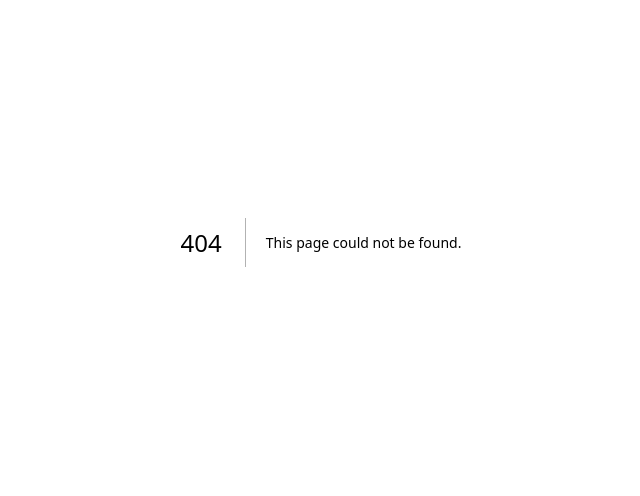
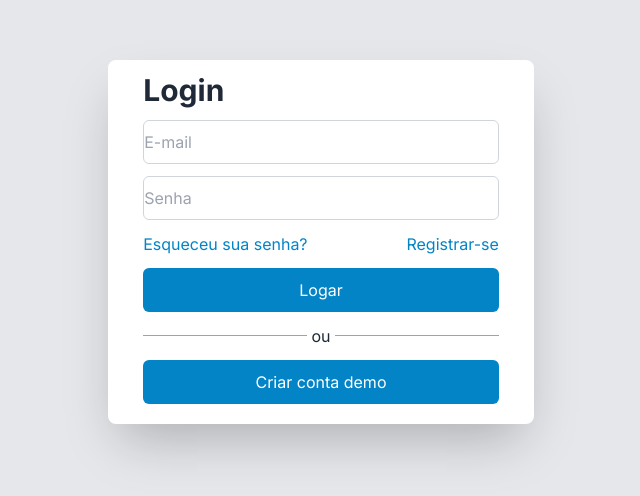
Before and after one commit to lucasrluz/note-frontend, a Next.js app: page /login in a window 1280 px wide. Before the commit this address had no page. Shown: the part 158-654 px from the top of the page, without its empty margins (319-959 px from the left). Built offline with nearby package versions, Linux system fonts and the light colour scheme.

Commit message:
feat: criado tela de login

```diff
--- /dev/null
+++ b/app/login/page.tsx
@@ -0,0 +1,79 @@
+"use client";
+import { useRouter } from "next/navigation";
+import axios from "axios";
+import Link from "next/link";
+import Input from "postcss/lib/input";
+
+export default function LoginPage() {
+  const router = useRouter();
+
+  function createDemoAccount() {
+    // axios.post("https://note-api-w041.onrender.com/demo")
+    // .then((response) => {
+    // localStorage.setItem("foo", "bar")
+    // router.push('/user/demo')
+    // })
+    // .catch((error) => {
+    //     alert(error)
+    // })
+    alert(
+      "Esta é uma Conta Demo, portando ela será excluída em 24h. Não armazene nenhum valor que você queira guardar por uma longo tempo. Caso este seja o seu objeto considere criar uma conta.",
+    );
+
+    const emailInput: HTMLInputElement = document.querySelector("#email")!;
+    const passwordInput: HTMLInputElement =
+      document.querySelector("#password")!;
+
+    emailInput.value = "foo";
+    passwordInput.value = "123";
+  }
+
+  function logar() {}
+
+  return (
+    <main className="flex h-screen flex-col items-center justify-center">
+      <div className="flex w-1/3 flex-col items-center rounded-lg bg-white shadow-2xl">
+        <div className="w-5/6">
+          <h1 className="my-3 text-3xl font-bold">Login</h1>
+        </div>
+        <input
+          id="email"
+          className="h-11 w-5/6 rounded-md border border-solid border-gray-300 focus:outline-none"
+          type="text"
+          placeholder="E-mail"
+        />
+        <input
+          id="password"
+          className="my-3 h-11 w-5/6 rounded-md border border-solid border-gray-300 focus:outline-none"
+          type="text"
+          placeholder="Senha"
+        />
+        <div className="flex w-5/6 justify-between">
+          <a className="text-sky-600" href="">
+            Esqueceu sua senha?
+          </a>
+          <a className="text-sky-600" href="">
+            Registrar-se
+          </a>
+        </div>
+        <button
+          className="my-3 h-11 w-5/6 rounded-md bg-sky-600 text-white hover:bg-sky-700"
+          onClick={() => router.push("/note")}
+        >
+          Logar
+        </button>
+        <div className="flex w-5/6 flex-row">
+          <div className="h-3 w-full border-b border-solid border-gray-400"></div>
+          <p className="ml-1 mr-1">ou</p>
+          <div className="h-3 w-full border-b border-solid border-gray-400"></div>
+        </div>
+        <button
+          className="mb-5 mt-3 h-11 w-5/6 rounded-md bg-sky-600 text-white hover:bg-sky-700"
+          onClick={createDemoAccount}
+        >
+          Criar conta demo
+        </button>
+      </div>
+    </main>
+  );
+}
--- a/app/page.tsx
+++ b/app/page.tsx
@@ -1,113 +1,8 @@
 import Image from 'next/image'
+import LoginPage from './login/page'
 
 export default function Home() {
   return (
-    <main className="flex min-h-screen flex-col items-center justify-between p-24">
-      <div className="z-10 max-w-5xl w-full items-center justify-between font-mono text-sm lg:flex">
-        <p className="fixed left-0 top-0 flex w-full justify-center border-b border-gray-300 bg-gradient-to-b from-zinc-200 pb-6 pt-8 backdrop-blur-2xl dark:border-neutral-800 dark:bg-zinc-800/30 dark:from-inherit lg:static lg:w-auto  lg:rounded-xl lg:border lg:bg-gray-200 lg:p-4 lg:dark:bg-zinc-800/30">
-          Get started by editing&nbsp;
-          <code className="font-mono font-bold">app/page.tsx</code>
-        </p>
-        <div className="fixed bottom-0 left-0 flex h-48 w-full items-end justify-center bg-gradient-to-t from-white via-white dark:from-black dark:via-black lg:static lg:h-auto lg:w-auto lg:bg-none">
-          <a
-            className="pointer-events-none flex place-items-center gap-2 p-8 lg:pointer-events-auto lg:p-0"
-            href="https://vercel.com?utm_source=create-next-app&utm_medium=appdir-template&utm_campaign=create-next-app"
-            target="_blank"
-            rel="noopener noreferrer"
-          >
-            By{' '}
-            <Image
-              src="/vercel.svg"
-              alt="Vercel Logo"
-              className="dark:invert"
-              width={100}
-              height={24}
-              priority
-            />
-          </a>
-        </div>
-      </div>
-
-      <div className="relative flex place-items-center before:absolute before:h-[300px] before:w-[480px] before:-translate-x-1/2 before:rounded-full before:bg-gradient-radial before:from-white before:to-transparent before:blur-2xl before:content-[''] after:absolute after:-z-20 after:h-[180px] after:w-[240px] after:translate-x-1/3 after:bg-gradient-conic after:from-sky-200 after:via-blue-200 after:blur-2xl after:content-[''] before:dark:bg-gradient-to-br before:dark:from-transparent before:dark:to-blue-700 before:dark:opacity-10 after:dark:from-sky-900 after:dark:via-[#0141ff] after:dark:opacity-40 before:lg:h-[360px] z-[-1]">
-        <Image
-          className="relative dark:drop-shadow-[0_0_0.3rem_#ffffff70] dark:invert"
-          src="/next.svg"
-          alt="Next.js Logo"
-          width={180}
-          height={37}
-          priority
-        />
-      </div>
-
-      <div className="mb-32 grid text-center lg:max-w-5xl lg:w-full lg:mb-0 lg:grid-cols-4 lg:text-left">
-        <a
-          href="https://nextjs.org/docs?utm_source=create-next-app&utm_medium=appdir-template&utm_campaign=create-next-app"
-          className="group rounded-lg border border-transparent px-5 py-4 transition-colors hover:border-gray-300 hover:bg-gray-100 hover:dark:border-neutral-700 hover:dark:bg-neutral-800/30"
-          target="_blank"
-          rel="noopener noreferrer"
-        >
-          <h2 className={`mb-3 text-2xl font-semibold`}>
-            Docs{' '}
-            <span className="inline-block transition-transform group-hover:translate-x-1 motion-reduce:transform-none">
-              -&gt;
-            </span>
-          </h2>
-          <p className={`m-0 max-w-[30ch] text-sm opacity-50`}>
-            Find in-depth information about Next.js features and API.
-          </p>
-        </a>
-
-        <a
-          href="https://nextjs.org/learn?utm_source=create-next-app&utm_medium=appdir-template-tw&utm_campaign=create-next-app"
-          className="group rounded-lg border border-transparent px-5 py-4 transition-colors hover:border-gray-300 hover:bg-gray-100 hover:dark:border-neutral-700 hover:dark:bg-neutral-800/30"
-          target="_blank"
-          rel="noopener noreferrer"
-        >
-          <h2 className={`mb-3 text-2xl font-semibold`}>
-            Learn{' '}
-            <span className="inline-block transition-transform group-hover:translate-x-1 motion-reduce:transform-none">
-              -&gt;
-            </span>
-          </h2>
-          <p className={`m-0 max-w-[30ch] text-sm opacity-50`}>
-            Learn about Next.js in an interactive course with&nbsp;quizzes!
-          </p>
-        </a>
-
-        <a
-          href="https://vercel.com/templates?framework=next.js&utm_source=create-next-app&utm_medium=appdir-template&utm_campaign=create-next-app"
-          className="group rounded-lg border border-transparent px-5 py-4 transition-colors hover:border-gray-300 hover:bg-gray-100 hover:dark:border-neutral-700 hover:dark:bg-neutral-800/30"
-          target="_blank"
-          rel="noopener noreferrer"
-        >
-          <h2 className={`mb-3 text-2xl font-semibold`}>
-            Templates{' '}
-            <span className="inline-block transition-transform group-hover:translate-x-1 motion-reduce:transform-none">
-              -&gt;
-            </span>
-          </h2>
-          <p className={`m-0 max-w-[30ch] text-sm opacity-50`}>
-            Explore the Next.js 13 playground.
-          </p>
-        </a>
-
-        <a
-          href="https://vercel.com/new?utm_source=create-next-app&utm_medium=appdir-template&utm_campaign=create-next-app"
-          className="group rounded-lg border border-transparent px-5 py-4 transition-colors hover:border-gray-300 hover:bg-gray-100 hover:dark:border-neutral-700 hover:dark:bg-neutral-800/30"
-          target="_blank"
-          rel="noopener noreferrer"
-        >
-          <h2 className={`mb-3 text-2xl font-semibold`}>
-            Deploy{' '}
-            <span className="inline-block transition-transform group-hover:translate-x-1 motion-reduce:transform-none">
-              -&gt;
-            </span>
-          </h2>
-          <p className={`m-0 max-w-[30ch] text-sm opacity-50`}>
-            Instantly deploy your Next.js site to a shareable URL with Vercel.
-          </p>
-        </a>
-      </div>
-    </main>
+    <LoginPage/>
   )
 }
```
